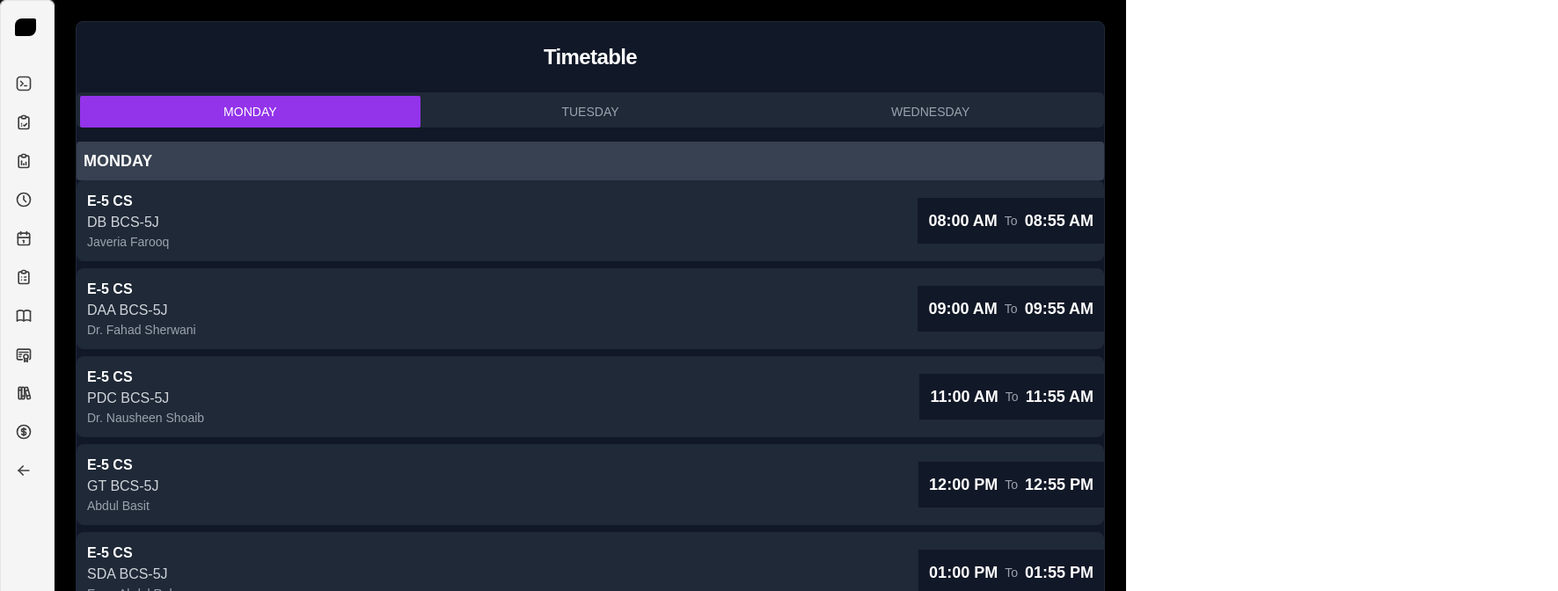
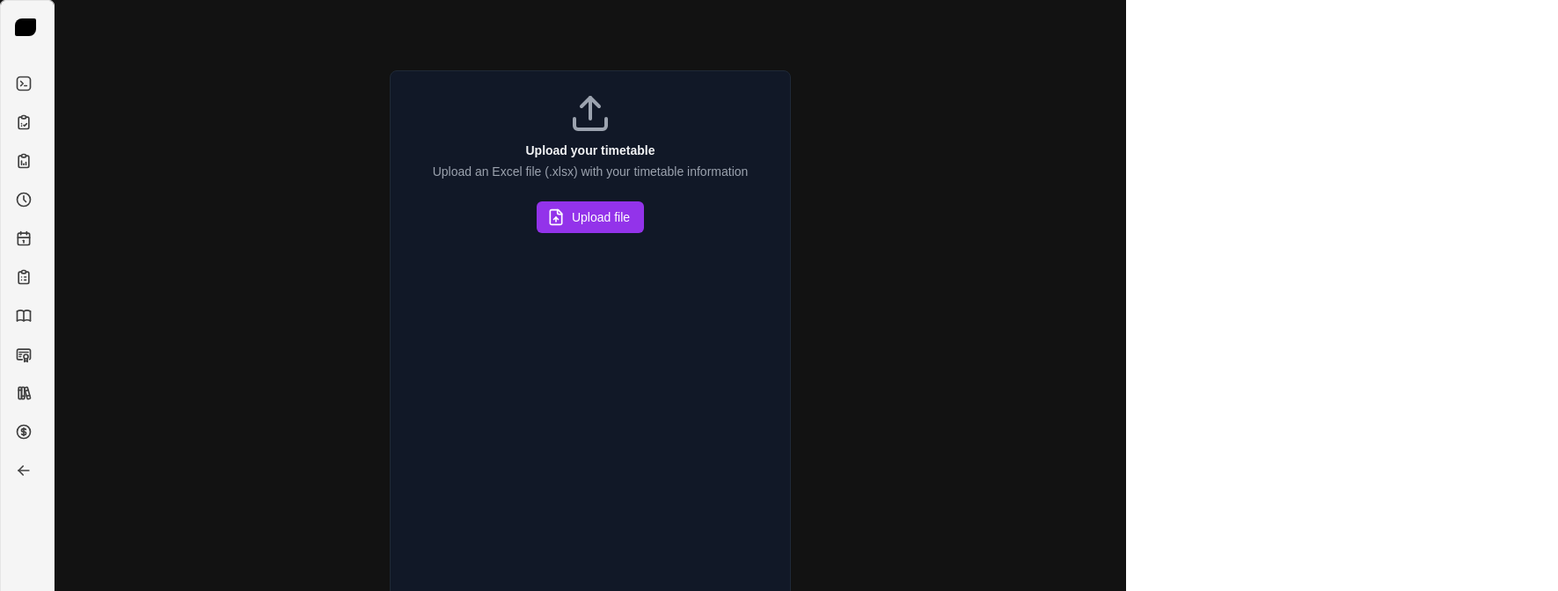
Before and after one commit to AnsabIqbal23/Edu-Track, a Next.js app: page /studentPage/timetable in a window 1280 px wide. Shown: the top 672 px of the page at 88% size, 1771 px wide, since content can reach past the window. Built offline with nearby package versions, Linux system fonts and the light colour scheme.

Commit message:
This is the project I made till now

```diff
--- a/app/studentPage/timetable/page.js
+++ b/app/studentPage/timetable/page.js
@@ -1,31 +1,115 @@
 'use client'
 
-import { useState } from 'react'
-import { Card, CardContent, CardHeader, CardTitle } from "@/components/ui/card"
-import { Tabs, TabsContent, TabsList, TabsTrigger } from "@/components/ui/tabs"
+import { useState, useEffect } from 'react';
+import { Card, CardContent, CardHeader, CardTitle } from "@/components/ui/card";
+import { Tabs, TabsContent, TabsList, TabsTrigger } from "@/components/ui/tabs";
+import { Input } from "@/components/ui/input";
+import { Label } from "@/components/ui/label";
+import { Upload, FileUp, RefreshCcw } from 'lucide-react'; // Add RefreshCcw icon for Update button
+import * as ExcelJS from 'exceljs';
 import StudentSidebar from "@/components/student/sidebar";
 
-const timetableData = {
-  MONDAY: [
-    { code: 'E-5 CS', name: 'DB BCS-5J', instructor: 'Javeria Farooq', startTime: '08:00 AM', endTime: '08:55 AM' },
-    { code: 'E-5 CS', name: 'DAA BCS-5J', instructor: 'Dr. Fahad Sherwani', startTime: '09:00 AM', endTime: '09:55 AM' },
-    { code: 'E-5 CS', name: 'PDC BCS-5J', instructor: 'Dr. Nausheen Shoaib', startTime: '11:00 AM', endTime: '11:55 AM' },
-    { code: 'E-5 CS', name: 'GT BCS-5J', instructor: 'Abdul Basit', startTime: '12:00 PM', endTime: '12:55 PM' },
-    { code: 'E-5 CS', name: 'SDA BCS-5J', instructor: 'Engr. Abdul Rahman', startTime: '01:00 PM', endTime: '01:55 PM' },
-  ],
-  TUESDAY: [
-    { code: 'E-5 CS', name: 'DAA BCS-5J', instructor: 'Dr. Fahad Sherwani', startTime: '09:00 AM', endTime: '09:55 AM' },
-    { code: 'E-5 CS', name: 'GT BCS-5J', instructor: 'Abdul Basit', startTime: '12:00 PM', endTime: '12:55 PM' },
-  ],
-  WEDNESDAY: [
-    { code: 'E-5 CS', name: 'DAA BCS-5J', instructor: 'Dr. Fahad Sherwani', startTime: '09:00 AM', endTime: '09:55 AM' },
-    { code: 'E-5 CS', name: 'PDC BCS-5J', instructor: 'Dr. Nausheen Shoaib', startTime: '11:00 AM', endTime: '11:55 AM' },
-    { code: 'E-5 CS', name: 'GT BCS-5J', instructor: 'Abdul Basit', startTime: '12:00 PM', endTime: '12:55 PM' },
-  ],
-}
+// Function to process the Excel file
+const processExcelFile = async (file) => {
+  return new Promise((resolve, reject) => {
+    const reader = new FileReader();
+    reader.onload = async (e) => {
+      const arrayBuffer = e.target.result;
+      const workbook = new ExcelJS.Workbook();
+      await workbook.xlsx.load(arrayBuffer);
 
-const Timetable = () => {
-  const [activeDay, setActiveDay] = useState('MONDAY')
+      const worksheet = workbook.worksheets[0]; // Assuming first sheet is the timetable
+      const formattedData = {};
+
+      worksheet.eachRow((row, rowIndex) => {
+        if (rowIndex === 1) return; // Skip header row
+
+        const day = row.getCell(1).value?.toUpperCase();  // Assuming 'Day' is in the first column
+        if (!day) return;
+
+        const classData = {
+          code: row.getCell(2).value, // Assuming 'Code' is in the second column
+          name: row.getCell(3).value, // 'Subject' in third
+          instructor: row.getCell(4).value, // 'Instructor' in fourth
+          startTime: row.getCell(5).value, // 'StartTime' in fifth
+          endTime: row.getCell(6).value, // 'EndTime' in sixth
+        };
+
+        if (!formattedData[day]) formattedData[day] = [];
+        formattedData[day].push(classData);
+      });
+
+      resolve(formattedData);
+    };
+    reader.onerror = reject;
+    reader.readAsArrayBuffer(file);
+  });
+};
+
+export default function Timetable() {
+  const [activeDay, setActiveDay] = useState('MONDAY');
+  const [timetableData, setTimetableData] = useState(null);
+  const [isUploading, setIsUploading] = useState(false);
+  const [uploadedFileName, setUploadedFileName] = useState(null);
+
+  // Load saved timetable from local storage if it exists
+  useEffect(() => {
+    const savedTimetable = localStorage.getItem('timetableData');
+    if (savedTimetable) {
+      setTimetableData(JSON.parse(savedTimetable));
+      setUploadedFileName('Previously uploaded file');
+    }
+  }, []);
+
+  // Handle file upload
+  const handleFileUpload = async (event) => {
+    const file = event.target.files?.[0];
+    if (file) {
+      setIsUploading(true);
+      try {
+        const data = await processExcelFile(file);
+        setTimetableData(data);
+        setUploadedFileName(file.name);
+        localStorage.setItem('timetableData', JSON.stringify(data));
+      } catch (error) {
+        console.error('Error processing file:', error);
+        alert('Error processing file. Please try again.');
+      } finally {
+        setIsUploading(false);
+      }
+    }
+  };
+
+  // If no timetable data has been uploaded
+  if (!timetableData) {
+    return (
+        <div className="h-screen w-full bg-[#121212] text-gray-200 grid grid-cols-[auto_1fr]">
+          <StudentSidebar />
+          <Card className="bg-gray-900 border-gray-800 p-6 mx-auto my-20">
+            <CardContent className="text-center">
+              <Upload className="mx-auto h-12 w-12 text-gray-400" />
+              <h3 className="mt-2 text-sm font-semibold text-gray-100">Upload your timetable</h3>
+              <p className="mt-1 text-sm text-gray-400">Upload an Excel file (.xlsx) with your timetable information</p>
+              <div className="mt-6">
+                <Label htmlFor="file-upload" className="cursor-pointer bg-purple-600 hover:bg-purple-700 inline-flex items-center px-4 py-2 text-sm font-medium text-white rounded-md">
+                  <FileUp className="-ml-1 mr-2 h-5 w-5" />
+                  Upload file
+                </Label>
+                <Input
+                    id="file-upload"
+                    name="file-upload"
+                    type="file"
+                    className="sr-only"
+                    accept=".xlsx, .xls"
+                    onChange={handleFileUpload}
+                    disabled={isUploading}
+                />
+              </div>
+            </CardContent>
+          </Card>
+        </div>
+    );
+  }
 
   return (
       <div className="h-screen w-full bg-[#121212] text-gray-200 grid grid-cols-[auto_1fr]">
@@ -36,13 +120,30 @@ const Timetable = () => {
               <CardTitle className="text-white text-center text-2xl">Timetable</CardTitle>
             </CardHeader>
             <CardContent className="p-0">
-              <Tabs defaultValue="MONDAY" onValueChange={setActiveDay} className="w-full">
+              <div className="flex justify-between mb-4">
+                <h2 className="text-lg text-white">Uploaded File: {uploadedFileName}</h2>
+                <Label htmlFor="update-upload" className="cursor-pointer bg-purple-600 hover:bg-purple-700 inline-flex items-center px-4 py-2 text-sm font-medium text-white rounded-md">
+                  <RefreshCcw className="-ml-1 mr-2 h-5 w-5" />
+                  Update Timetable
+                </Label>
+                <Input
+                    id="update-upload"
+                    name="update-upload"
+                    type="file"
+                    className="sr-only"
+                    accept=".xlsx, .xls"
+                    onChange={handleFileUpload}
+                    disabled={isUploading}
+                />
+              </div>
+              <Tabs defaultValue={activeDay} onValueChange={setActiveDay} className="w-full">
                 <TabsList className="grid w-full grid-cols-3 bg-gray-800 mb-4">
                   {Object.keys(timetableData).map((day) => (
                       <TabsTrigger
                           key={day}
                           value={day}
-                          className="data-[state=active]:bg-purple-600 data-[state=active]:text-white text-gray-400 py-2">
+                          className="data-[state=active]:bg-purple-600 data-[state=active]:text-white text-gray-400 py-2"
+                      >
                         {day}
                       </TabsTrigger>
                   ))}
@@ -77,5 +178,3 @@ const Timetable = () => {
       </div>
   );
 }
-
-export default Timetable;
--- /dev/null
+++ b/components/ui/input.jsx
@@ -0,0 +1,19 @@
+import * as React from "react"
+
+import { cn } from "@/utils/cn"
+
+const Input = React.forwardRef(({ className, type, ...props }, ref) => {
+  return (
+    (<input
+      type={type}
+      className={cn(
+        "flex h-10 w-full rounded-md border border-input bg-background px-3 py-2 text-sm ring-offset-background file:border-0 file:bg-transparent file:text-sm file:font-medium file:text-foreground placeholder:text-muted-foreground focus-visible:outline-none focus-visible:ring-2 focus-visible:ring-ring focus-visible:ring-offset-2 disabled:cursor-not-allowed disabled:opacity-50",
+        className
+      )}
+      ref={ref}
+      {...props} />)
+  );
+})
+Input.displayName = "Input"
+
+export { Input }
--- /dev/null
+++ b/components/ui/label.jsx
@@ -0,0 +1,18 @@
+"use client"
+
+import * as React from "react"
+import * as LabelPrimitive from "@radix-ui/react-label"
+import { cva } from "class-variance-authority";
+
+import { cn } from "@/utils/cn"
+
+const labelVariants = cva(
+  "text-sm font-medium leading-none peer-disabled:cursor-not-allowed peer-disabled:opacity-70"
+)
+
+const Label = React.forwardRef(({ className, ...props }, ref) => (
+  <LabelPrimitive.Root ref={ref} className={cn(labelVariants(), className)} {...props} />
+))
+Label.displayName = LabelPrimitive.Root.displayName
+
+export { Label }
--- a/package.json
+++ b/package.json
@@ -18,6 +18,7 @@
     "axios": "^1.7.7",
     "class-variance-authority": "^0.7.0",
     "clsx": "^2.1.1",
+    "exceljs": "^4.4.0",
     "framer-motion": "^11.11.9",
     "js-cookie": "^3.0.5",
     "lucide-react": "^0.453.0",
```
Also changed, not shown: 1 other file (tests, documents, lock files or other folders).
